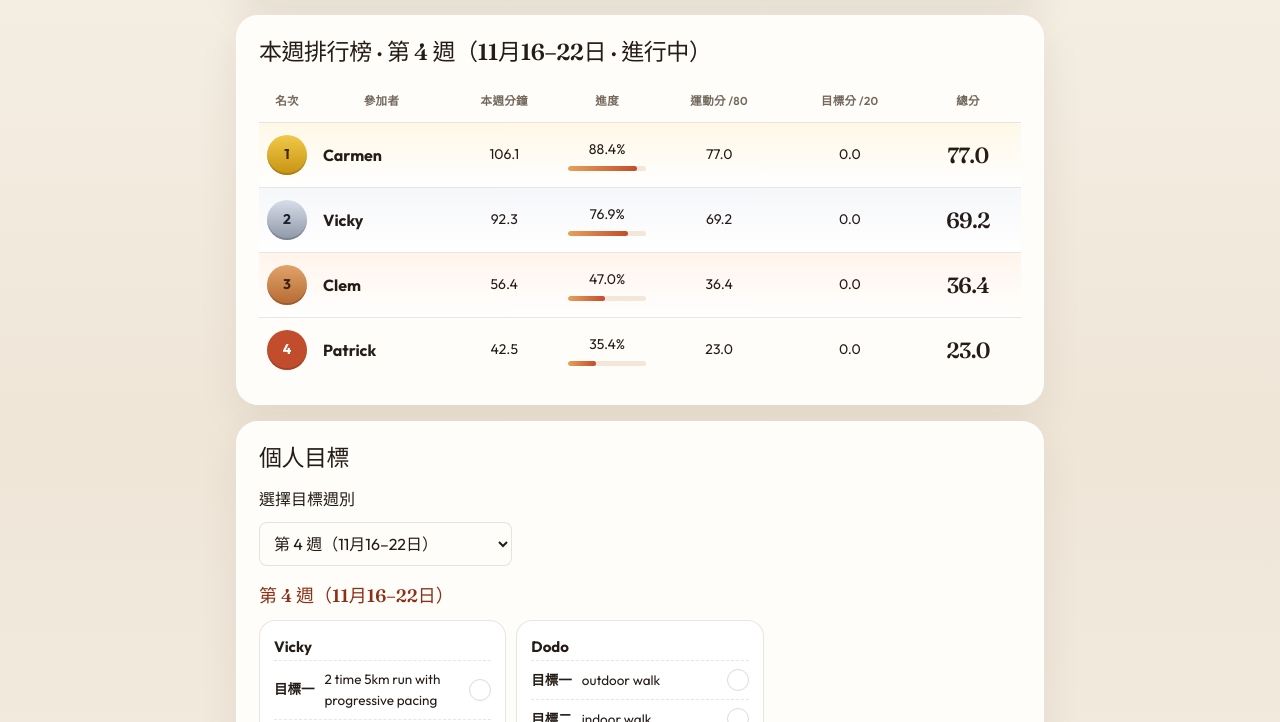
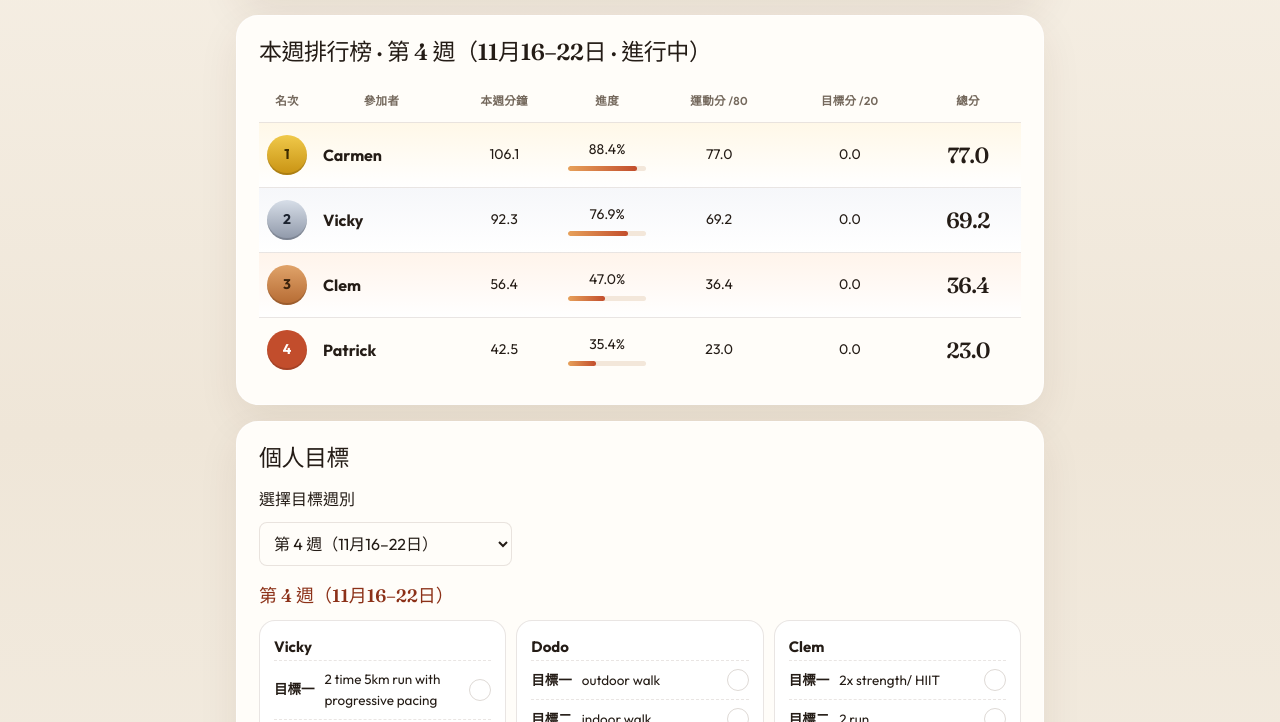
Before and after one commit to stefanyoooo/movement-challenge, a plain HTML site: page index.html in a window 1280 px wide. Shown: the part 230-952 px from the top of the page. Drawn offline with Linux system fonts and the light colour scheme.

Commit message:
Set Clem Week 4 goals

```diff
--- a/index.html
+++ b/index.html
@@ -329,6 +329,13 @@ const DATA = {
           "goal1": "outdoor walk",
           "goal1Done": false,
           "goal2": "indoor walk",
+          "goal2Done": false
+        },
+        {
+          "name": "Clem",
+          "goal1": "2x strength/ HIIT",
+          "goal1Done": false,
+          "goal2": "2 run",
           "goal2Done": false
         }
       ]
```
